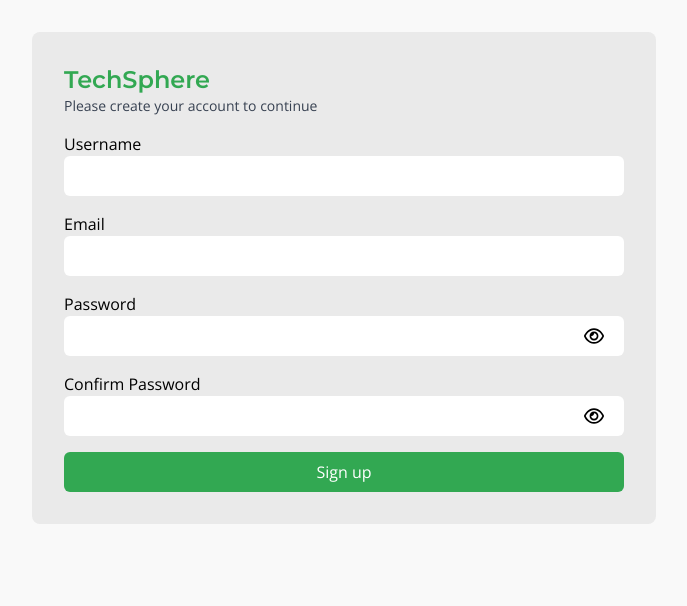
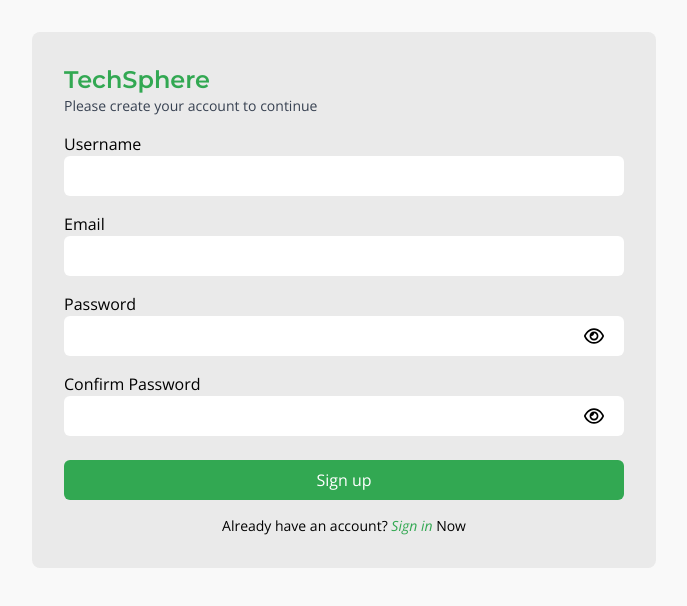
Before and after one commit to Dev-Waqas232/Tech-Sphere-Frontend, a React (Vite) app: page /auth/signup in a window 1280 px wide. Shown: the top 606 px of the page, without its empty margins (296-983 px from the left). Built offline with nearby package versions, Linux system fonts and the light colour scheme.

Commit message:
Enhanced Sign up and sign in pages

```diff
--- a/src/pages/auth/Signin.tsx
+++ b/src/pages/auth/Signin.tsx
@@ -10,6 +10,7 @@
 import { AppDispatch } from "../../store";
 import { setCredentials } from "../../features/auth/authSlice";
 import { ApiResponseError } from "../../types";
+import { Link } from "react-router-dom";
 
 export default function Signin() {
   const [showPassword, setShowPassword] = useState(false);
@@ -101,16 +102,20 @@
                 <div className="text-red-700 text-sm">{errors.password}</div>
               ) : null}
             </div>
-            <div className="flex justify-center items-center">
+            <div className="flex flex-col justify-center items-center gap-4">
               <motion.button
                 initial={{ scale: 1 }}
                 whileTap={{ scale: 0.98 }}
                 type="submit"
                 disabled={isLoading}
-                className="bg-main text-white px-12 w-full py-2 rounded-md"
+                className="bg-main mt-2 text-white px-12 w-full py-2 rounded-md"
               >
                 {!isLoading ? "Sign in" : "Loading..."}
               </motion.button>
+              <Link to="/auth/signup" className="text-sm">
+                Don't have an account?{" "}
+                <span className="text-main italic">Sign up</span> Now
+              </Link>
             </div>
           </Form>
         )}
--- a/src/pages/auth/Signup.tsx
+++ b/src/pages/auth/Signup.tsx
@@ -10,6 +10,7 @@
 import { AppDispatch } from "../../store";
 import { setCredentials } from "../../features/auth/authSlice";
 import { ApiResponseError } from "../../types";
+import { Link } from "react-router-dom";
 
 export default function Signup() {
   const [showPassword, setShowPassword] = useState(false);
@@ -147,16 +148,20 @@
                 </div>
               ) : null}
             </div>
-            <div className="flex justify-center items-center">
+            <div className="flex justify-center items-center flex-col gap-4">
               <motion.button
                 initial={{ scale: 1 }}
                 whileTap={{ scale: 0.98 }}
                 type="submit"
                 disabled={isLoading}
-                className="bg-main text-white px-12 w-full py-2 rounded-md"
+                className="bg-main text-white px-12 w-full mt-2 py-2 rounded-md"
               >
                 {!isLoading ? "Sign up" : "Loading..."}
               </motion.button>
+              <Link to="/auth/signin" className="text-sm">
+                Already have an account?{" "}
+                <span className="text-main italic">Sign in</span> Now
+              </Link>
             </div>
           </Form>
         )}
```
